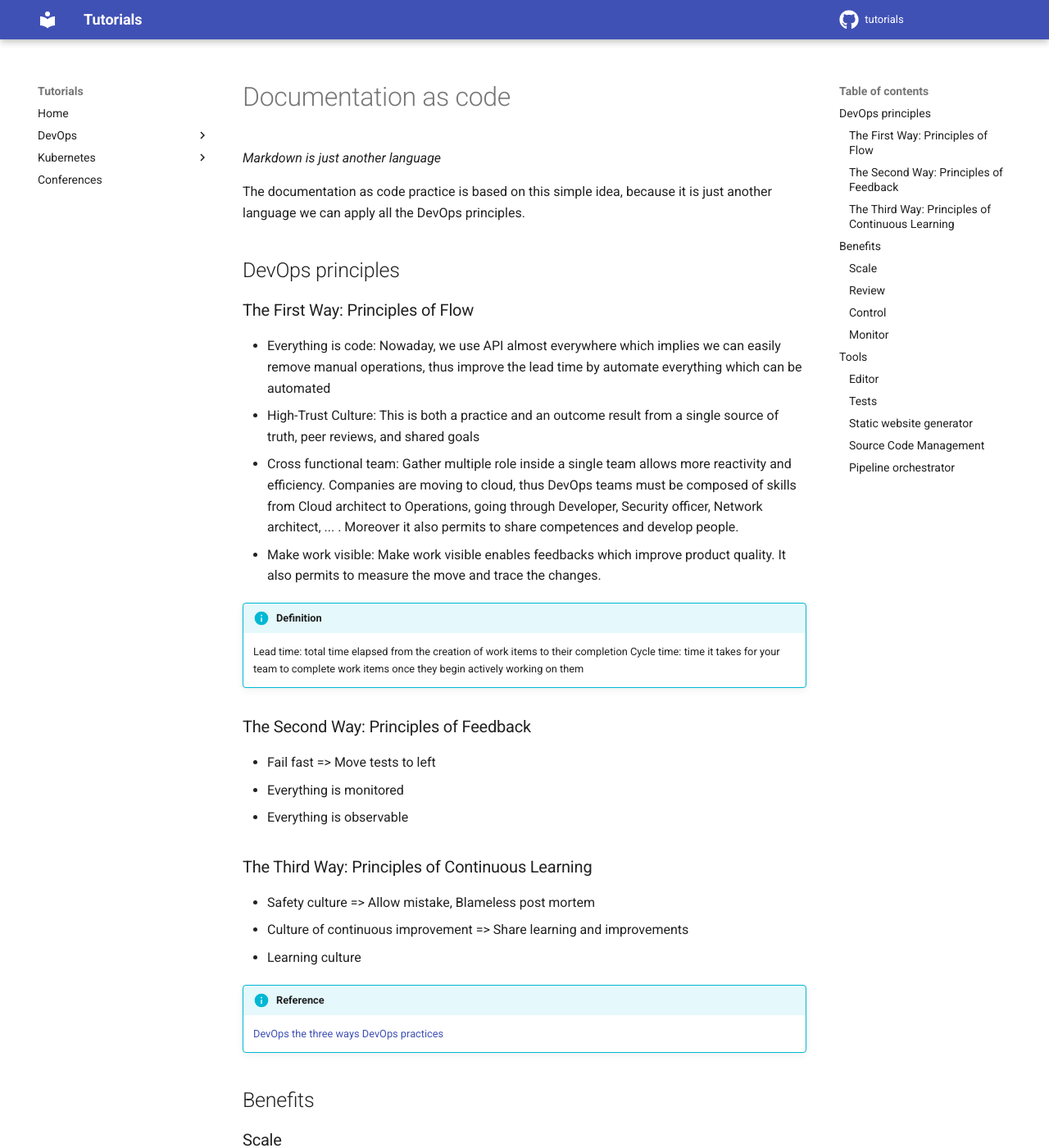
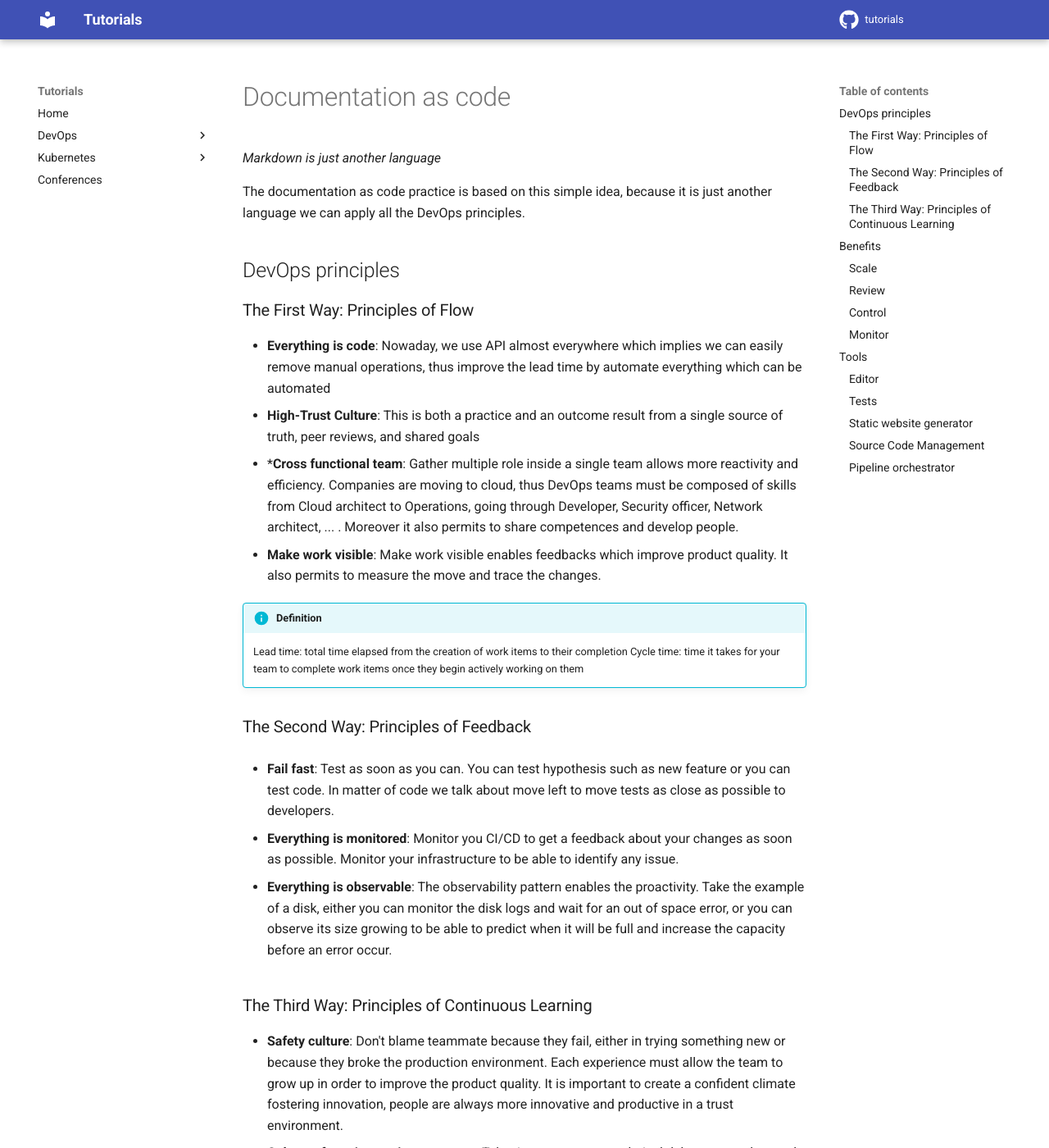
Before and after one commit to pberthonneau/angegar.github.io, an MkDocs documentation site: the page built from docs/devops/doc-as-code/index.md, in a window 1280 px wide and 1400 px high. Shown: the whole window at 82% size. Built offline with MkDocs 1.6.1 and Material for MkDocs 9.7.7, drawn with Linux system fonts in a browser that asks for light colours; some of the changed text lies outside the part shown.

Commit message:
Details the second and thirs way
Signed-off-by: laurent gil <laurent.gil@dxc.com>

```diff
--- a/docs/devops/doc-as-code/index.md
+++ b/docs/devops/doc-as-code/index.md
@@ -8,10 +8,10 @@ The documentation as code practice is based on this simple idea, because it is j
 
 ### The First Way: Principles of Flow
 
-- Everything is code: Nowaday, we use API almost everywhere which implies we can easily remove manual operations, thus improve the lead time by automate everything which can be automated
-- High-Trust Culture: This is both a practice and an outcome result from a single source of truth, peer reviews, and shared goals
-- Cross functional team: Gather multiple role inside a single team allows more reactivity and efficiency. Companies are moving to cloud, thus DevOps teams must be composed of skills from Cloud architect to Operations, going through Developer, Security officer, Network architect, ... . Moreover it also permits to share competences and develop people.
-- Make work visible: Make work visible enables feedbacks which improve product quality. It also permits to measure the move and trace the changes.
+- **Everything is code**: Nowaday, we use API almost everywhere which implies we can easily remove manual operations, thus improve the lead time by automate everything which can be automated
+- **High-Trust Culture**: This is both a practice and an outcome result from a single source of truth, peer reviews, and shared goals
+- ***Cross functional team**: Gather multiple role inside a single team allows more reactivity and efficiency. Companies are moving to cloud, thus DevOps teams must be composed of skills from Cloud architect to Operations, going through Developer, Security officer, Network architect, ... . Moreover it also permits to share competences and develop people.
+- **Make work visible**: Make work visible enables feedbacks which improve product quality. It also permits to measure the move and trace the changes.
 
 !!! info "Definition"
     Lead time: total time elapsed from the creation of work items to their completion
@@ -19,15 +19,17 @@ The documentation as code practice is based on this simple idea, because it is j
 
 ### The Second Way: Principles of Feedback
 
-- Fail fast => Move tests to left
-- Everything is monitored
-- Everything is observable
+- **Fail fast**: Test as soon as you can. You can test hypothesis such as new feature or you can test code. In matter of code we talk about move left to move tests as close as possible to developers.
+
+- **Everything is monitored**: Monitor you CI/CD to get a feedback about your changes as soon as possible. Monitor your infrastructure to be able to identify any issue.
+
+- **Everything is observable**: The observability pattern enables the proactivity. Take the example of a disk, either you can monitor the disk logs and wait for an out of space error, or you can observe its size growing to be able to predict when it will be full and increase the capacity before an error occur.
 
 ### The Third Way: Principles of Continuous Learning
 
-- Safety culture => Allow mistake, Blameless post mortem
-- Culture of continuous improvement => Share learning and improvements
-- Learning culture
+- **Safety culture**: Don't blame teammate because they fail, either in trying something new or because they broke the production environment. Each experience must allow the team to grow up in order to improve the product quality. It is important to create a confident climate fostering innovation, people are always more innovative and productive in a trust environment.
+- **Culture of continuous improvement**: Take time empty your technical debt, your product and your teammate will thank you.
+- **Learning culture**: Take time to learn and share what you have learnt, everybody will grow-up, even you.
 
 !!! info "Reference"
     [DevOps the three ways](https://blog.sonatype.com/principle-based-devops-frameworks-three-ways){target=_blank}
```
